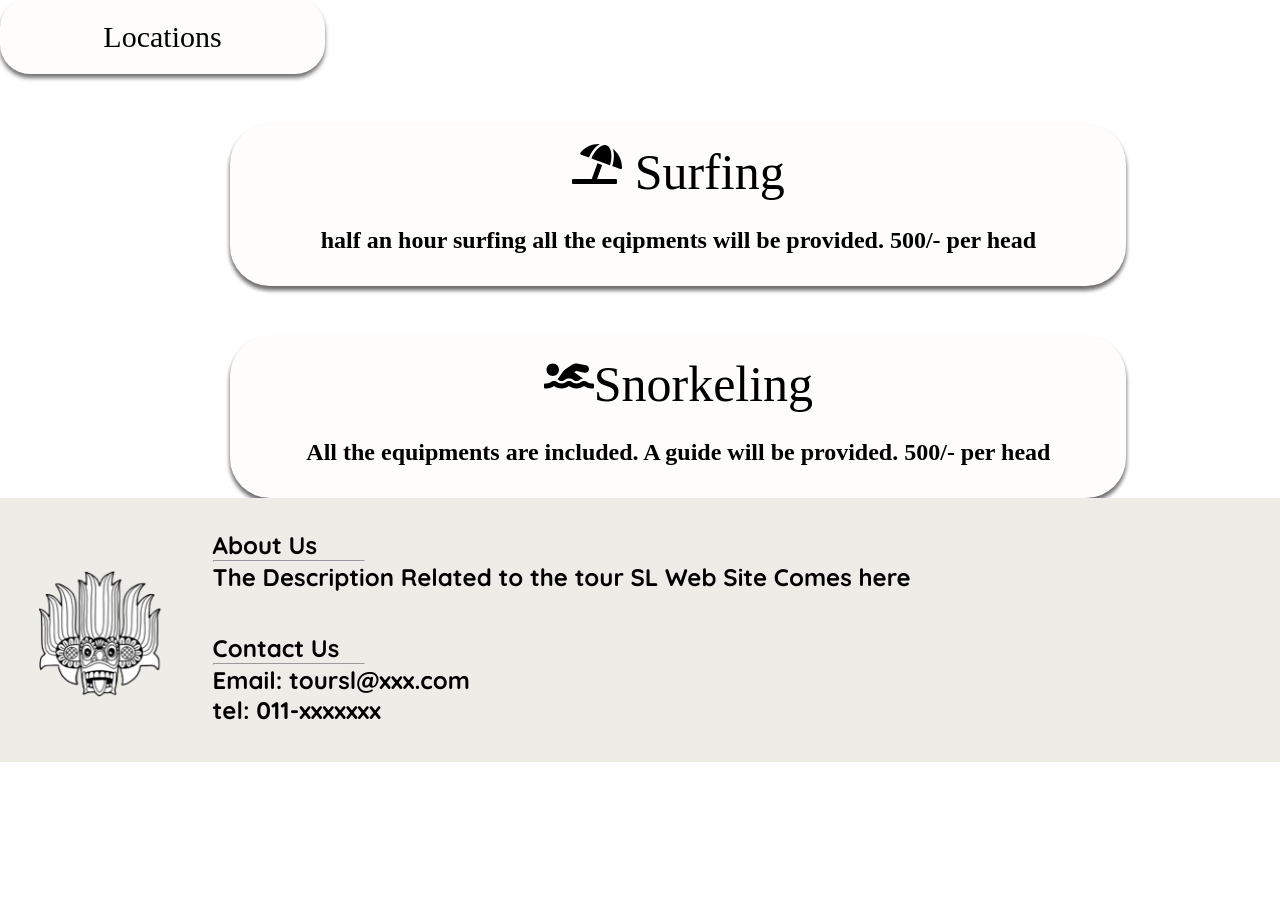
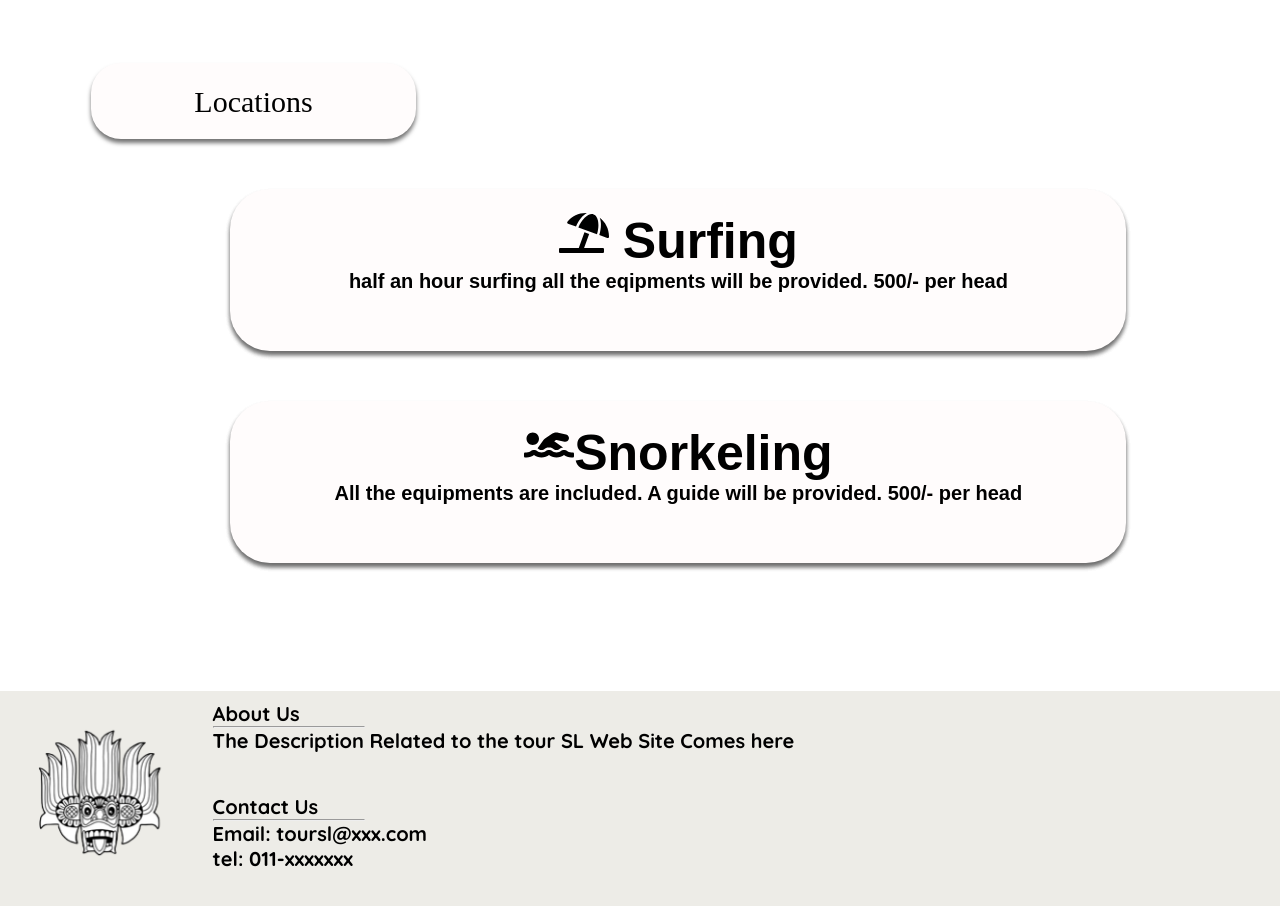
Before and after one commit to Pemith/TourSLFrontEnd, a React (Create React App) app: page /leisure in a window 1280 px wide. Shown: the part 412-1318 px from the top of the page. Before the commit the page ends 1177 px from the top, so only its background shows below. Built offline with nearby package versions, Linux system fonts and the light colour scheme.

Commit message:
Footer css Modified

```diff
--- a/src/CSS/DistrictName.css
+++ b/src/CSS/DistrictName.css
@@ -2,36 +2,23 @@
     background: url('../Images/Sigiri.jpg') center center/cover no-repeat;
     /* position: relative; */
     background-size: cover;
-    margin: 0px;
-    padding: 0px;
+    margin: 0%;
+    padding: 0%;
 
 }
 .block {
+    background-color: #DCDAD4;
+    border-radius: 50px;
     display: block;
     position:relative;
     border: none;
-    text-align:justify;
-    padding: 14px 28px;
-    font-size: 16px;
-    cursor: pointer;
+    padding: 15px 20px;
+    font-size: 50px;
+    font-weight: bold;
     text-align: center;
-    margin-top:50px;
-
     width: 370px;
     height: 162px;
-    left: 40%;
-    top: 20%;
-    bottom: 20%;
-
-    background: #DCDAD4;
-    border-radius: 50px;
-/* font */
-    font-family: Ribeye;
-    font-style: normal;
-    font-weight: normal;
-    font-size: 50px;
-    line-height: 68px;
-    text-align: center;
+    cursor: pointer;
   }
   .block:hover {
     background-color: rgb(60, 184, 221);
--- a/src/CSS/Leisure.css
+++ b/src/CSS/Leisure.css
@@ -13,8 +13,8 @@
     border: none;
     width: 325px;
     height: 76px;
-    left: 28%;
-    top: 548px;
+    margin-left: 28%;
+    margin-top: 20%;
 
 
     background: #FFFCFC;
@@ -59,7 +59,7 @@
     text-align: center;
 
     color: #000000;
-    transition: 0.3s;
+    transition: 0.2s;
   }
 
 .dropdown-content a {
--- a/src/Components/Footer.css
+++ b/src/Components/Footer.css
@@ -1,13 +1,13 @@
 .footer {
-  padding: 32px 0px;
+  padding: 10px 0px;
   width: 100%;
   clear: both;
   height: 200px;
-  /* margin-top: 50%; */
+  margin-top: 10%;
   background: linear-gradient(90deg, #edece7 0%, #edece7 100%);
   font-family: "Quicksand";
   color: black;
-  position: relative;
+  position:relative;
   bottom: 0;
   margin-bottom:0%;
 
@@ -18,7 +18,7 @@
   float: left;
   position: relative;
   margin-left: 3%;
-  margin-top: 3%;
+  margin-top: 2%;
   z-index: 999;
 }
 
@@ -44,7 +44,7 @@
 }
 
 p {
-  font-size: 24px;
+  font-size: 20px;
   color: black;
   margin-bottom: 40px;
   font-weight: bold;
--- a/src/Pages/Reception.js
+++ b/src/Pages/Reception.js
@@ -14,6 +14,7 @@ const Reception = () => {
                     <img src={slImg}/>
                 </div>
                 <div className='reception-p'>
+
                     <p>
                     Sri Lanka is an island country located off the southern coast of India. Sri Lanka is surrounded by the Indian Ocean, Gulf of Mannar, the Palk Strait, and lies in the vicinity of India and the Maldives. The geography of Sri Lanka includes coastal plains in the north and hills and mountains in the interior.
                     </p>
```
